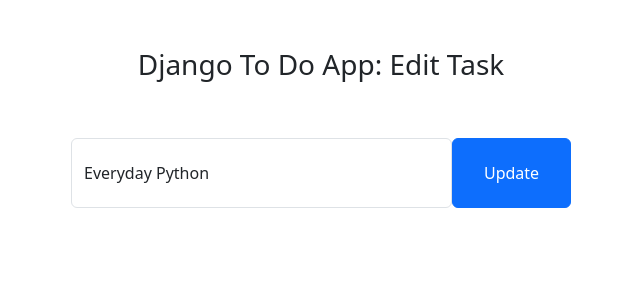
After one commit to sanketpshete/django_todo, a Django app: page /todo/edit_task/1/ in a window 1280 px wide. The commit adds this page. Shown: the top 300 px of the page, without its empty margins (319-959 px from the left). Run offline with Django 5.2, Linux system fonts and the light colour scheme; data comes from the database, SQL or seed files in the repository; both versions use the stored data as it was after the commit.

Commit message:
To Do Detailed

```diff
--- /dev/null
+++ b/templates/edit_task.html
@@ -0,0 +1,36 @@
+<!DOCTYPE html>
+<html lang="en">
+<head>
+    <meta charset="UTF-8">
+    <meta http-equiv="X-UA-Compatible" content="IE=edge">
+    <meta name="viewport" content="width=device-width, initial-scale=1.0">
+    <title>TODO LIST - Home</title>
+
+    <!-- Bootstrap -->
+    <link href="https://cdn.jsdelivr.net/npm/bootstrap@5.3.0-alpha1/dist/css/bootstrap.min.css" rel="stylesheet" integrity="sha384-GLhlTQ8iRABdZLl6O3oVMWSktQOp6b7In1Zl3/Jr59b6EGGoI1aFkw7cmDA6j6gD" crossorigin="anonymous">
+    <script src="https://cdn.jsdelivr.net/npm/bootstrap@5.3.0-alpha1/dist/js/bootstrap.bundle.min.js" integrity="sha384-w76AqPfDkMBDXo30jS1Sgez6pr3x5MlQ1ZAGC+nuZB+EYdgRZgiwxhTBTkF7CXvN" crossorigin="anonymous"></script>
+    <!-- Font Awesome Icons -->
+    <link rel="stylesheet" href="https://cdnjs.cloudflare.com/ajax/libs/font-awesome/4.7.0/css/font-awesome.min.css">
+
+    <style>
+        .form-control{
+        padding: 1.375rem .75rem !important;
+    }
+    </style>
+</head>
+<body>
+    <div class="container">
+        <h3 class="pt-5 pb-5 text-center"> Django To Do App: Edit Task  </h3>
+
+        <form  action="" method="POST" style="width:500px; margin:auto;">
+            {% csrf_token %}
+            <div class="form-group">
+                <span style="display: flex;">
+                    <input type="text" name="Task" class="form-control" placeholder="Add a task" value="{{get_task.task}}">
+                    <button type="submit" class="btn btn-primary" style="width: 150px;"></i> Update</button>
+                </span>
+            </div>
+        </form>
+    </div>
+</body>
+</html>
--- a/templates/home.html
+++ b/templates/home.html
@@ -32,8 +32,8 @@
                         {{ task.task }}
                         <span style="position: relative; float: right;">
                             <a href={% url 'mark_as_done' task.pk %} class="btn btn-success"><i class="fa fa-check"></i> Mark as Done</a>
-                            <a class="btn btn-danger"><i class="fa fa-trash"></i></a>
-                            <a class="btn btn-primary"><i class="fa fa-pencil"></i></a>
+                            <a href={% url 'del_task' task.pk %} class="btn btn-danger"><i class="fa fa-trash"></i></a>
+                            <a href={% url 'edit_task' task.pk %} class="btn btn-primary"><i class="fa fa-pencil"></i></a>
                         </span>
                     </div>
                 </div>
@@ -48,6 +48,8 @@
                 <div class="card m-1">
                     <div class="card-body">
                         {{ task.task }}
+                        <span style="position: relative; float: right;">
+                        <a href={% url 'mark_as_undone' task.pk %} class="btn btn-primary"><i style="font-size:14px" class="fa">&#xf0e2;</i></a>
                     </div>
                 </div>
                 {% endfor %}
--- a/todo/urls.py
+++ b/todo/urls.py
@@ -5,5 +5,8 @@ from . import views
 
 urlpatterns = [
     path('addTask/',views.addTask,name='addTask'),
-    path('mark_as_done/<int:pk>/',views.mark_as_done,name='mark_as_done')
+    path('mark_as_done/<int:pk>/',views.mark_as_done,name='mark_as_done'),
+    path('mark_as_undone/<int:pk>/',views.mark_as_undone,name='mark_as_undone'),
+    path('edit_task/<int:pk>/',views.edit_task,name='edit_task'),
+    path('del_task/<int:pk>/',views.del_task,name='del_task'),
 ]
--- a/todo/views.py
+++ b/todo/views.py
@@ -1,3 +1,4 @@
+from django.utils import timezone
 from django.http import HttpResponse
 from django.shortcuts import get_object_or_404, redirect, render
 from todo.models import Task
@@ -16,3 +17,33 @@ def mark_as_done(request,pk):
     task.is_completed = True
     task.save()
     return redirect("home")
+
+def mark_as_undone(request,pk):
+    task = get_object_or_404(Task,pk=pk)
+
+    task.is_completed = False
+    task.updated_at = timezone.now()
+    task.save()
+    return redirect("home")
+
+def del_task(request,pk):
+    task = get_object_or_404(Task,pk=pk)
+    task.delete()
+    return redirect("home")
+
+def edit_task(request,pk):
+    get_task = get_object_or_404(Task,pk=pk)
+
+
+    if request.method == 'POST':
+        new_task = request.POST['Task']
+        get_task.task = new_task
+        get_task.save()
+
+        return redirect("home")
+    else:
+        context = {
+        'get_task':get_task,
+        }
+        print(get_task)
+        return render (request,'edit_task.html',context)
--- a/todo_main/views.py
+++ b/todo_main/views.py
@@ -5,7 +5,7 @@ from todo.models import Task
 
 def home(request):
     tasks_not = Task.objects.filter(is_completed = False).order_by('-updated_at')
-    tasks_done = Task.objects.filter(is_completed = True)
+    tasks_done = Task.objects.filter(is_completed = True).order_by('-updated_at')
 
     context = {
         'tasks_not':tasks_not,
```
Also changed, not shown: db.sqlite3.
